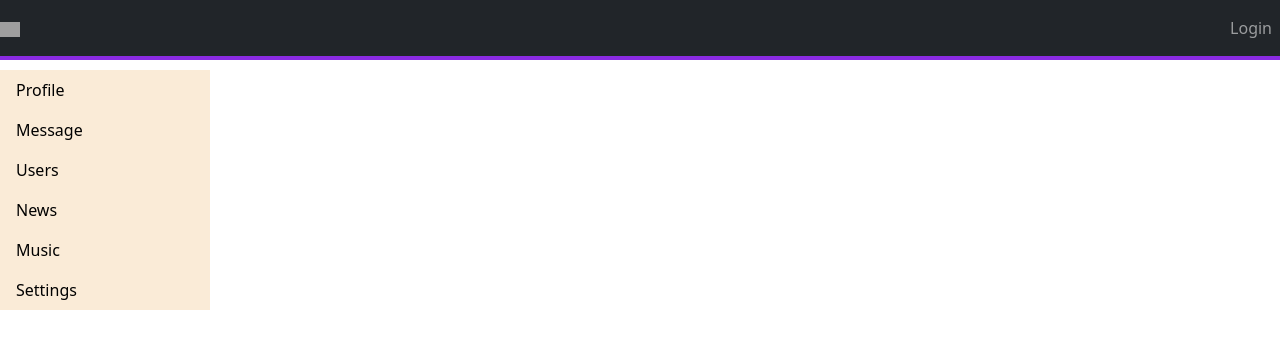
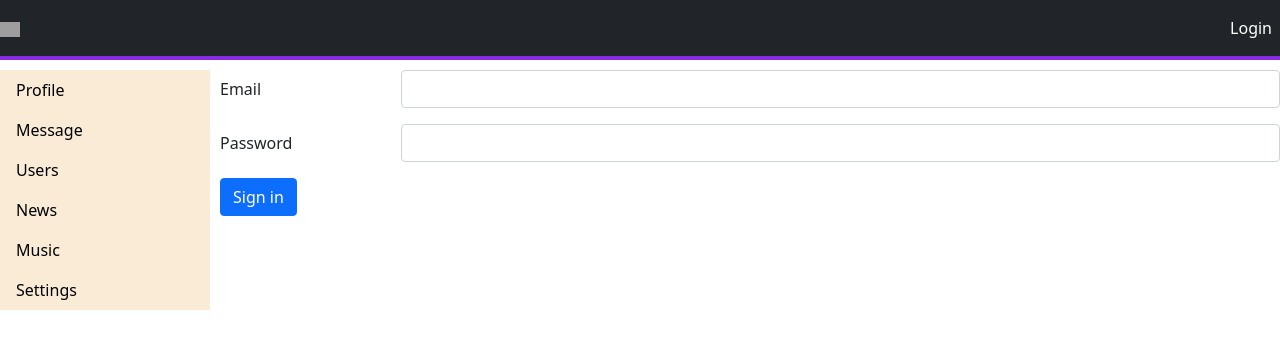
Before and after one commit to Yapichoy/React-Social-Net, a React app: page /login in a window 1280 px wide. Shown: the top 348 px of the page. Built offline with nearby package versions, Linux system fonts and the light colour scheme; no server answers; grey boxes are pictures that could not be loaded.

Commit message:
69 lesson

```diff
--- a/src/App.js
+++ b/src/App.js
@@ -5,6 +5,7 @@ import Profile from "./components/Profile/Profile";
 import {BrowserRouter, Route} from 'react-router-dom';
 import DialogsContainer from "./components/Dialogs/DialogsContainer.js";
 import UsersContainer from "./components/Users/UsersContainer";
+import Login from "./components/Login/Login";
 const App = (props) => (
   <BrowserRouter>
     <div className="app-wrapper">
@@ -14,6 +15,7 @@ const App = (props) => (
         <Route path="/dialogs" render={() => <DialogsContainer store={props.store} /> }/>
         <Route path="/profile/:userId?" render={() => <Profile /> }/>
         <Route path="/users" render={() => <UsersContainer store={props.store} /> }/>
+        <Route path="/login" render={() => <Login /> }/>
       </div>
     </div>
   </BrowserRouter>
--- a/src/components/Dialogs/DialogsContainer.js
+++ b/src/components/Dialogs/DialogsContainer.js
@@ -2,6 +2,7 @@ import {addMessageActionCreator, updateMessageTextActionCreator} from "../../red
 import React from "react";
 import Dialogs from "./Dialogs";
 import {connect} from "react-redux";
+import {WithAuthRedirect} from "../../hoc/WithAuthRedirect";
 
 let mapStateToProps = (state) => {
   return {
@@ -20,5 +21,5 @@ let mapDispatchToProps = (dispatch) => {
     }
   }
 }
-const DialogsContainer = connect(mapStateToProps, mapDispatchToProps)(Dialogs)
+const DialogsContainer = connect(mapStateToProps, mapDispatchToProps)(WithAuthRedirect(Dialogs))
 export default DialogsContainer;
--- a/src/components/Header/Header.jsx
+++ b/src/components/Header/Header.jsx
@@ -20,7 +20,7 @@ const Header = (props) => {
               {
                 props.isAuth?
                 <NavLink to={'/auth/logout'} className="nav-link" aria-current="page">Logout</NavLink> :
-                <NavLink to={'/auth/login'} className="nav-link" aria-current="page">Login</NavLink>
+                <NavLink to={'/login'} className="nav-link" aria-current="page">Login</NavLink>
               }
             </li>
           </ul>
--- /dev/null
+++ b/src/components/Login/Login.jsx
@@ -0,0 +1,25 @@
+import React from 'react';
+
+const Login = (props) => {
+  return(
+    <>
+      <form onSubmit={(e)=> e.preventDefault()}>
+        <div className="row mb-3">
+          <label htmlFor="inputEmail3" className="col-sm-2 col-form-label">Email</label>
+          <div className="col-sm-10">
+            <input type="email" className="form-control" id="inputEmail3"/>
+          </div>
+        </div>
+        <div className="row mb-3">
+          <label htmlFor="inputPassword3" className="col-sm-2 col-form-label">Password</label>
+          <div className="col-sm-10">
+            <input type="password" className="form-control" id="inputPassword3"/>
+          </div>
+        </div>
+        <button type="submit" className="btn btn-primary">Sign in</button>
+      </form>
+    </>
+  )
+}
+
+export default Login;
--- a/src/components/Profile/Profile.jsx
+++ b/src/components/Profile/Profile.jsx
@@ -5,6 +5,7 @@ import MyPostsContainer from "./MyPosts/MyPostsContainer";
 import {connect} from "react-redux";
 import {getUserDataThunkCreator} from "../../redux/profileReducer";
 import {withRouter} from "react-router-dom";
+import {WithAuthRedirect} from "../../hoc/WithAuthRedirect";
 
 const Profile = (props) => {
   useEffect(()=>{
@@ -26,4 +27,4 @@ const mapStateToProps = (state) => {
 export default connect(
   mapStateToProps,
   {setUserProfile: getUserDataThunkCreator}
-  )(withRouter(Profile));
+  )(withRouter(WithAuthRedirect(Profile)));
--- a/src/components/Users/UsersContainer.jsx
+++ b/src/components/Users/UsersContainer.jsx
@@ -7,6 +7,7 @@ import {
   setUsersActionCreator,
   unfollowThunkCreator
 } from "../../redux/usersReducer";
+import {WithAuthRedirect} from "../../hoc/WithAuthRedirect";
 
 const mapStateToProps = (state) => {
   return {
@@ -23,6 +24,6 @@ const UsersContainer = connect(mapStateToProps, {
   unfollowUser: unfollowThunkCreator,
   setUsers: getUsersThunkCreator,
   setCurrentPage:setCurrentPageActionCreator
-})(Users)
+})(WithAuthRedirect(Users))
 
 export default UsersContainer;
--- /dev/null
+++ b/src/hoc/WithAuthRedirect.jsx
@@ -0,0 +1,19 @@
+import {Redirect} from "react-router-dom";
+import React from "react";
+import {connect} from "react-redux";
+
+const mapStateToProps = (state) => {
+  return {
+    isAuth: state.auth.isAuth
+  }
+}
+export const WithAuthRedirect = (Component) => {
+  const RedirectComponent = (props) => {
+    if(!props.isAuth) return <Redirect to='/login' />
+    return(
+      <Component {...props}/>
+    )
+  }
+
+  return connect(mapStateToProps)(RedirectComponent);
+}
--- a/src/index.js
+++ b/src/index.js
@@ -6,7 +6,6 @@ import store from "./redux/redux-store";
 import ReactDOM from "react-dom";
 import App from "./App";
 import {Provider} from "react-redux";
-
 
 let rerender = (state) => {
   ReactDOM.render(
--- a/src/redux/authReducer.js
+++ b/src/redux/authReducer.js
@@ -24,7 +24,8 @@ export const setAuthActionCreator = () => ({type: SET_AUTH});
 
 export const checkAuthThunc = () => dispatch => {
   checkAuthApi().then(data => {
-    if (data?.data) {
+    debugger
+    if (data.resultCode === 0 ) {
       dispatch(setAuthActionCreator());
       dispatch(setUserDataActionCreator(data.data));
     }
```
